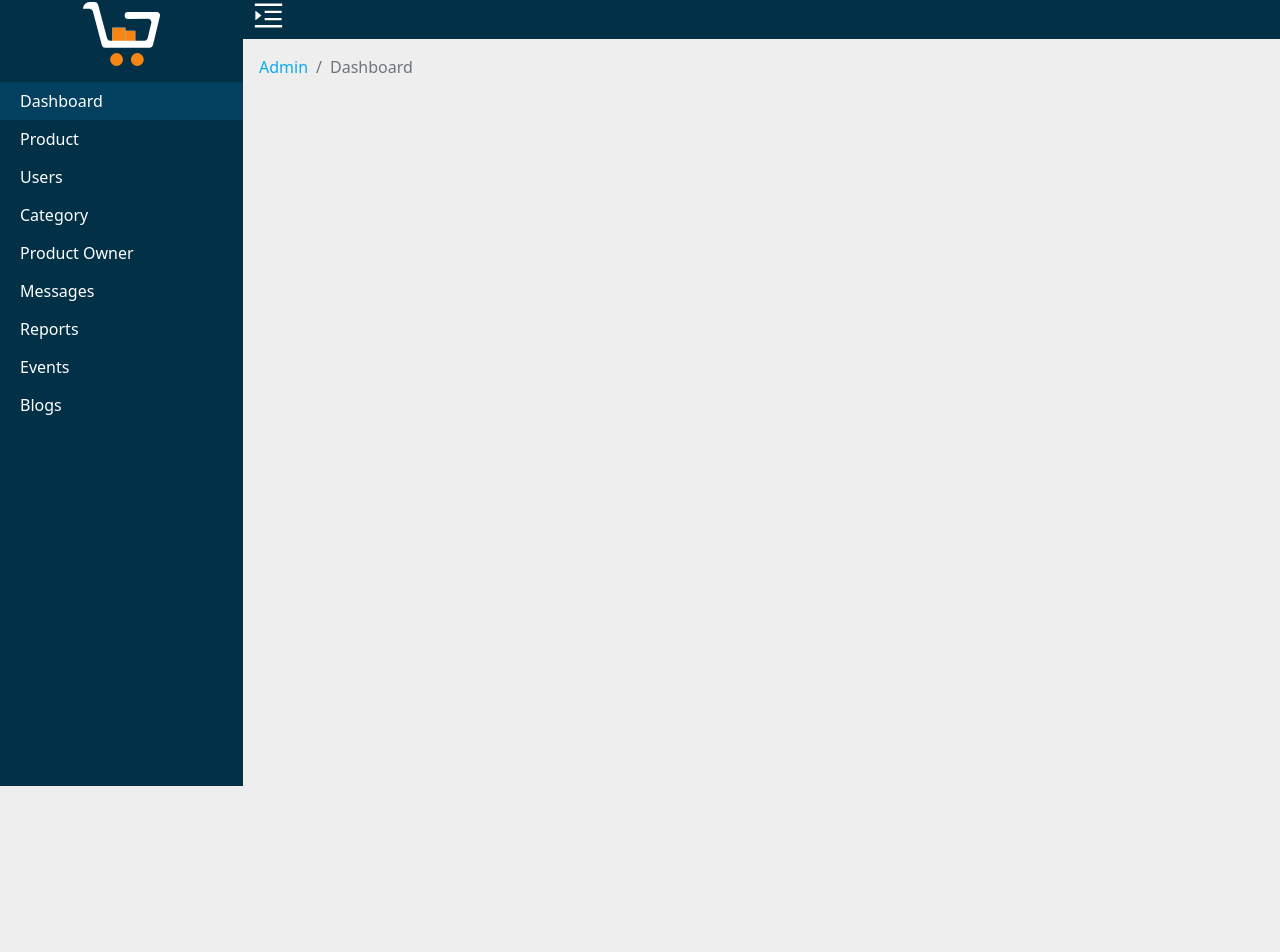
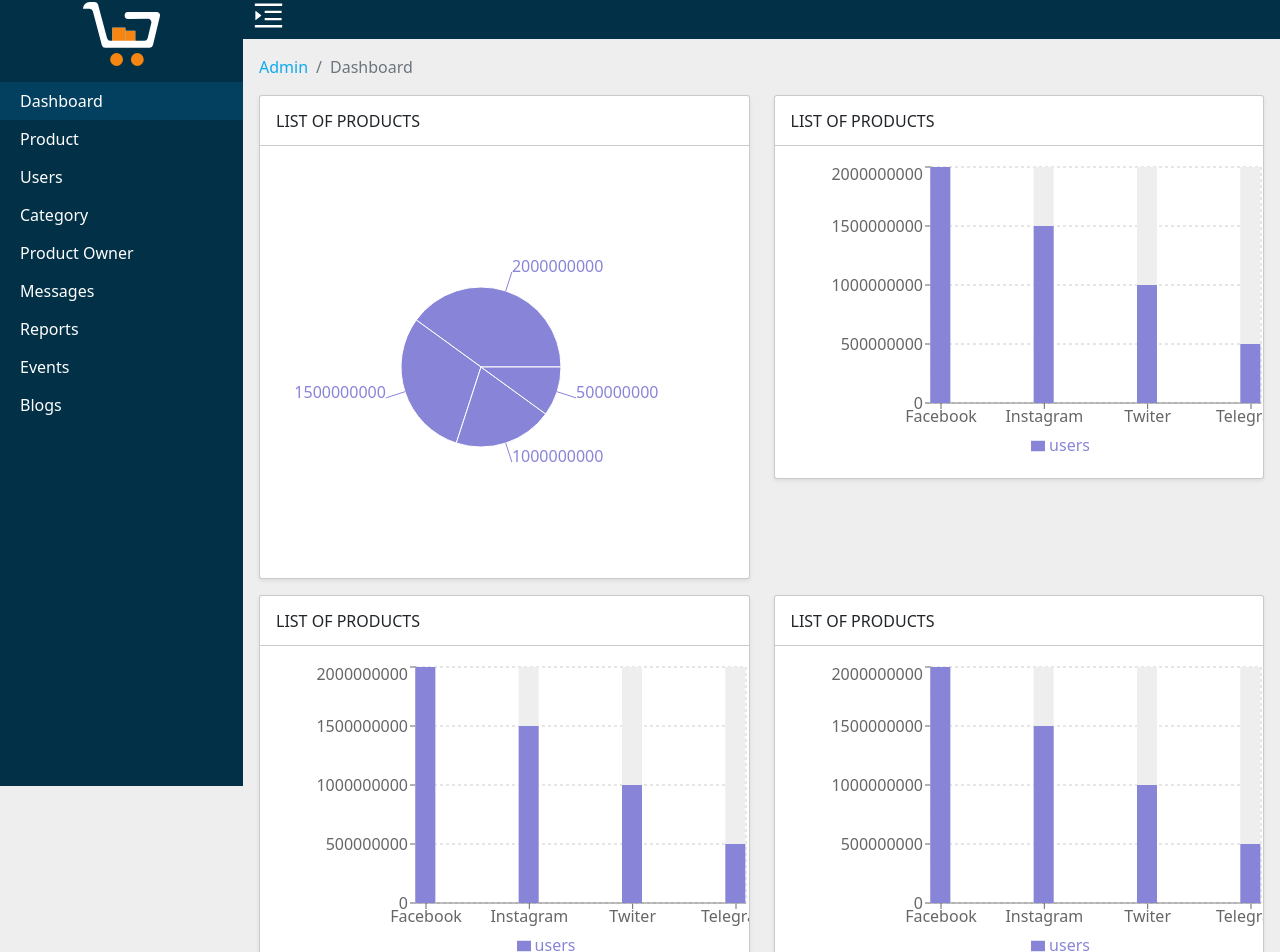
Before and after one commit to medzerai/M-place-Website, a React (Create React App) app in the folder client/: page /admin/dashboard in a window 1280 px wide. Shown: the part 14-966 px from the top of the page. Before the commit the page ends 800 px from the top, so only its background shows below. Built offline with nearby package versions, Linux system fonts and the light colour scheme.

Commit message:
add charts template

```diff
--- a/client/src/components/Panel/Admin/dashboard.js
+++ b/client/src/components/Panel/Admin/dashboard.js
@@ -1,7 +1,26 @@
 import Template from "../components/template";
 import { Breadcrumb } from "react-bootstrap";
 import { Link } from "react-router-dom";
+
+import {
+  PieChart,
+  Pie,
+  Tooltip,
+  BarChart,
+  XAxis,
+  YAxis,
+  Legend,
+  CartesianGrid,
+  Bar,
+} from "recharts";
+
 const DashboardAdmin = () => {
+  const data = [
+    { name: "Facebook", users: 2000000000 },
+    { name: "Instagram", users: 1500000000 },
+    { name: "Twiter", users: 1000000000 },
+    { name: "Telegram", users: 500000000 },
+  ];
   return (
     <div>
       <nav aria-label="breadcrumb">
@@ -14,6 +33,138 @@ const DashboardAdmin = () => {
           </li>
         </ol>
       </nav>
+      <div className="row">
+        <div className="col-12 col-md-6">
+          <div className="cardTemplate shadow-sm">
+            <div className="title-cardTemplate">
+              <h1>List of products</h1>
+            </div>
+            <div className="content-cardTemplate">
+              <PieChart width={400} height={400}>
+                <Pie
+                  dataKey="users"
+                  isAnimationActive={false}
+                  data={data}
+                  cx={200}
+                  cy={200}
+                  outerRadius={80}
+                  fill="#8884d8"
+                  label
+                />
+                <Tooltip />
+              </PieChart>
+            </div>
+          </div>
+        </div>
+        <div className="col-12 col-md-6">
+          <div className="cardTemplate shadow-sm">
+            <div className="title-cardTemplate">
+              <h1>List of products</h1>
+            </div>
+            <div className="content-cardTemplate">
+              <BarChart
+                width={500}
+                height={300}
+                data={data}
+                margin={{
+                  top: 5,
+                  right: 30,
+                  left: 80,
+                  bottom: 5,
+                }}
+                barSize={20}
+              >
+                <XAxis
+                  dataKey="name"
+                  scale="point"
+                  padding={{ left: 10, right: 10 }}
+                />
+                <YAxis />
+                <Tooltip />
+                <Legend />
+                <CartesianGrid strokeDasharray="3 3" />
+                <Bar
+                  dataKey="users"
+                  fill="#8884d8"
+                  background={{ fill: "#eee" }}
+                />
+              </BarChart>
+            </div>
+          </div>
+        </div>
+        <div className="col-12 col-md-6">
+          <div className="cardTemplate shadow-sm">
+            <div className="title-cardTemplate">
+              <h1>List of products</h1>
+            </div>
+            <div className="content-cardTemplate">
+              <BarChart
+                width={500}
+                height={300}
+                data={data}
+                margin={{
+                  top: 5,
+                  right: 30,
+                  left: 80,
+                  bottom: 5,
+                }}
+                barSize={20}
+              >
+                <XAxis
+                  dataKey="name"
+                  scale="point"
+                  padding={{ left: 10, right: 10 }}
+                />
+                <YAxis />
+                <Tooltip />
+                <Legend />
+                <CartesianGrid strokeDasharray="3 3" />
+                <Bar
+                  dataKey="users"
+                  fill="#8884d8"
+                  background={{ fill: "#eee" }}
+                />
+              </BarChart>
+            </div>
+          </div>
+        </div>
+        <div className="col-12 col-md-6">
+          <div className="cardTemplate shadow-sm">
+            <div className="title-cardTemplate">
+              <h1>List of products</h1>
+            </div>
+            <div className="content-cardTemplate">
+              <BarChart
+                width={500}
+                height={300}
+                data={data}
+                margin={{
+                  top: 5,
+                  right: 30,
+                  left: 80,
+                  bottom: 5,
+                }}
+                barSize={20}
+              >
+                <XAxis
+                  dataKey="name"
+                  scale="point"
+                  padding={{ left: 10, right: 10 }}
+                />
+                <YAxis />
+                <Tooltip />
+                <Legend />
+                <CartesianGrid strokeDasharray="3 3" />
+                <Bar
+                  dataKey="users"
+                  fill="#8884d8"
+                  background={{ fill: "#eee" }}
+                />
+              </BarChart>
+            </div>
+          </div>
+        </div>
+      </div>
     </div>
   );
 };
```
